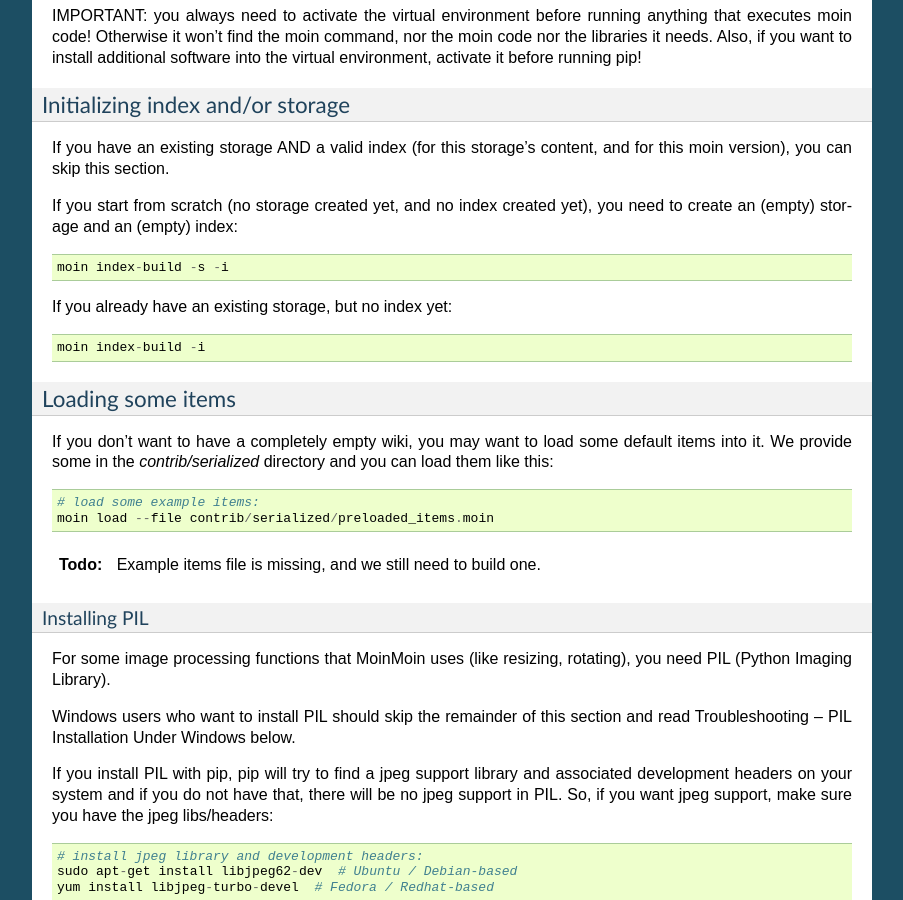
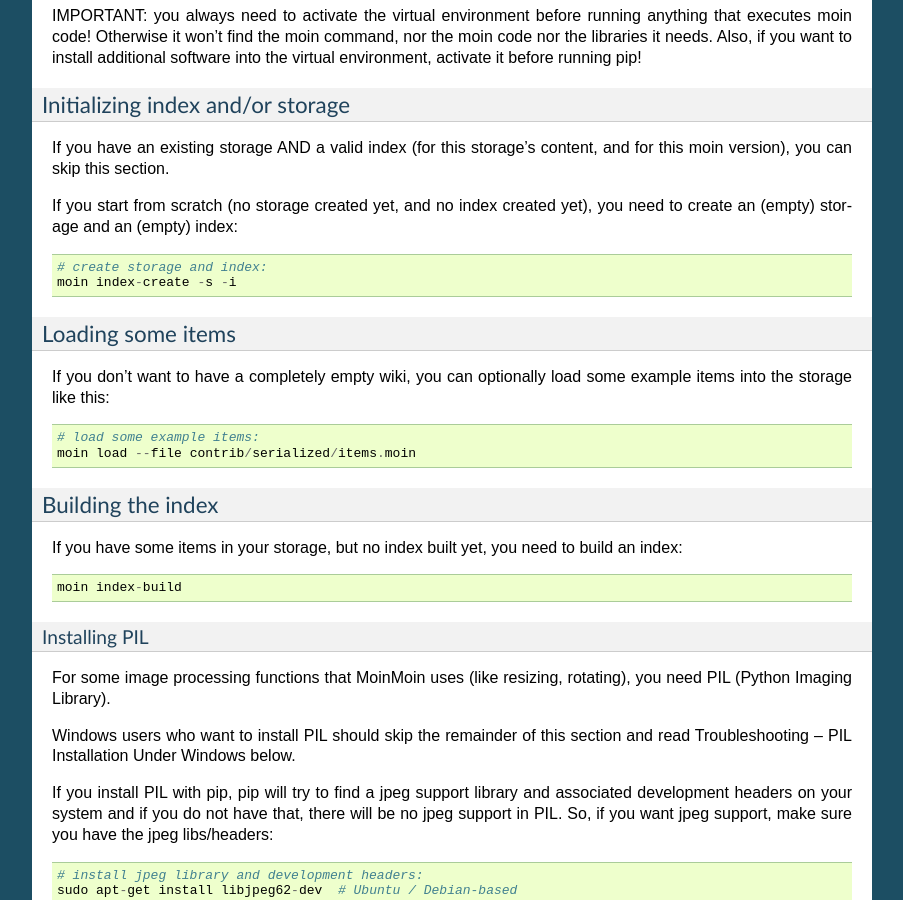
Before and after one commit to mirror/moin-2.0, a Sphinx documentation site: the page built from docs/admin/install.rst, in a window 1280 px wide and 900 px high, scrolled down 1535 px. Shown: the whole window, without its empty margins (198-1101 px from the left). Built offline with Sphinx 7.4.7, drawn with Linux system fonts in a browser that asks for light colours; pages that are not in the unit, such as notebooks, are missing from menus.

Commit message:
add serialized sample items

```diff
--- a/docs/admin/install.rst
+++ b/docs/admin/install.rst
@@ -92,23 +92,24 @@
 If you start from scratch (no storage created yet, and no index created yet),
 you need to create an (empty) storage and an (empty) index::
 
- moin index-build -s -i
-
-If you already have an existing storage, but no index yet::
-
- moin index-build -i
+ # create storage and index:
+ moin index-create -s -i
 
 Loading some items
 ------------------
-If you don't want to have a completely empty wiki, you may want to load
-some default items into it. We provide some in the `contrib/serialized` directory and you
-can load them like this::
+If you don't want to have a completely empty wiki, you can optionally load
+some example items into the storage like this::
 
  # load some example items:
- moin load --file contrib/serialized/preloaded_items.moin
+ moin load --file contrib/serialized/items.moin
 
-.. todo::
-   Example items file is missing, and we still need to build one.
+Building the index
+------------------
+If you have some items in your storage, but no index built yet, you need
+to build an index::
+
+ moin index-build
+
 
 Installing PIL
 ~~~~~~~~~~~~~~
```
Also changed, not shown: 1 other file.
